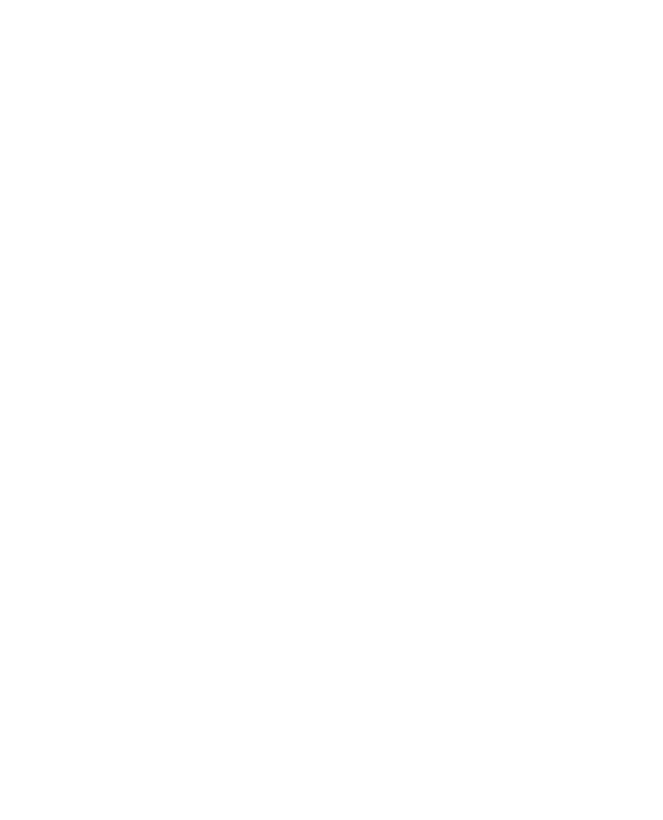
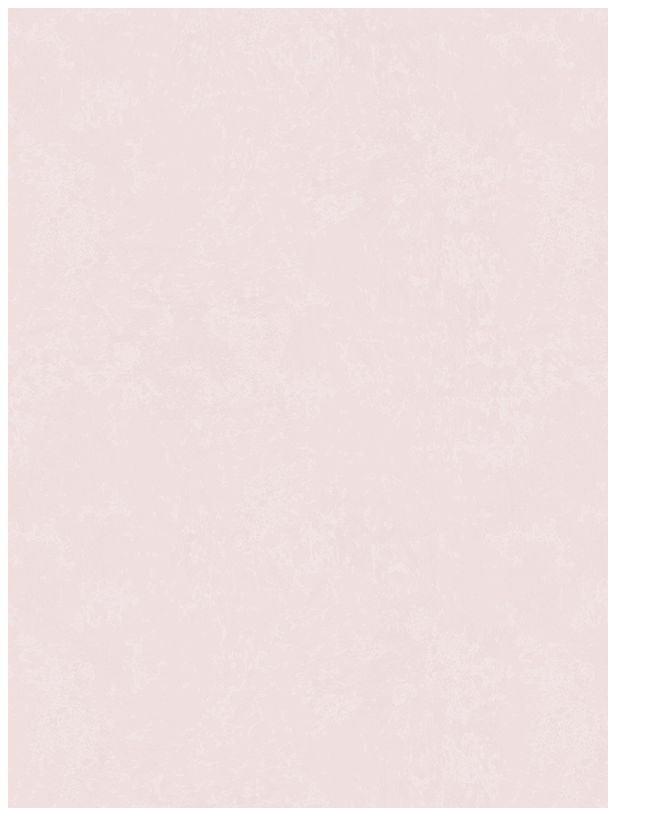
Before and after one commit to kddial/wavy-game, a plain HTML site: page index.html in a window 1280 px wide. Shown: the whole page, without its empty margins (0-663 px from the left). Drawn offline with Linux system fonts and the light colour scheme.

Commit message:
added bg image, adjusting physics

```diff
--- a/core.js
+++ b/core.js
@@ -4,6 +4,8 @@
 var canvas = null;
 var ctx = null;
 var framerate = 1000/30;
+var c_width = 600;
+var c_height = 800;
 
 /*** Variables used externally ***/
 
@@ -19,6 +21,9 @@ var actions = {
 // Note: used by physics_engine.js
 var ribbon = new Entity();
 ribbon.setImg("resources/ribbon.png");
+ribbon.setPosX(c_width/2 - 30);
+ribbon.setPosY(c_height/2 - 30);
+
 
 
 
@@ -30,8 +35,8 @@ var setup = function() {
   // setup canvas
   canvas = document.getElementById("my_canvas");
   ctx = canvas.getContext('2d');
-  canvas.width = 500;
-  canvas.height = 500;
+  canvas.width = c_width;
+  canvas.height = c_height;
 
   // setup input event listeners
   setInputEventListeners();
@@ -43,7 +48,7 @@ var setup = function() {
   }, framerate);
 
   // stop animation after a few seconds
-  setTimeout(function(){ clearInterval(animation); }, 10000);
+  setTimeout(function(){ clearInterval(animation); }, 60000);
 };
 
 
--- a/index.html
+++ b/index.html
@@ -6,7 +6,7 @@
 
 
 <body>
-    <canvas id="my_canvas"></canvas>
+    <canvas id="my_canvas" style="background: url('./resources/pink_rice.png')"></canvas>
 
     <script src="entity.js"></script>
     <script src="input_engine.js"></script>
--- a/physics_engine.js
+++ b/physics_engine.js
@@ -3,9 +3,9 @@
  */
 
 // Contants
-var jump_dist = -10; // negative means going up
+var jump_dist = -20; // negative means going up
 var gravity_constant = 9.8; // positive means going down
-var gravity_multiplier = 0.01;
+var gravity_multiplier = 0.015;
 var gravity = gravity_constant * gravity_multiplier;
 
 
--- a/render_engine.js
+++ b/render_engine.js
@@ -1,4 +1,4 @@
-// Clear canvas
+// Clear canvas and draw background
 var clearCanvas = function() {
   ctx.clearRect(0,0,canvas.width, canvas.height);
 }
```
Also changed, not shown: resources/pink_rice.png (added), 1 other file.
